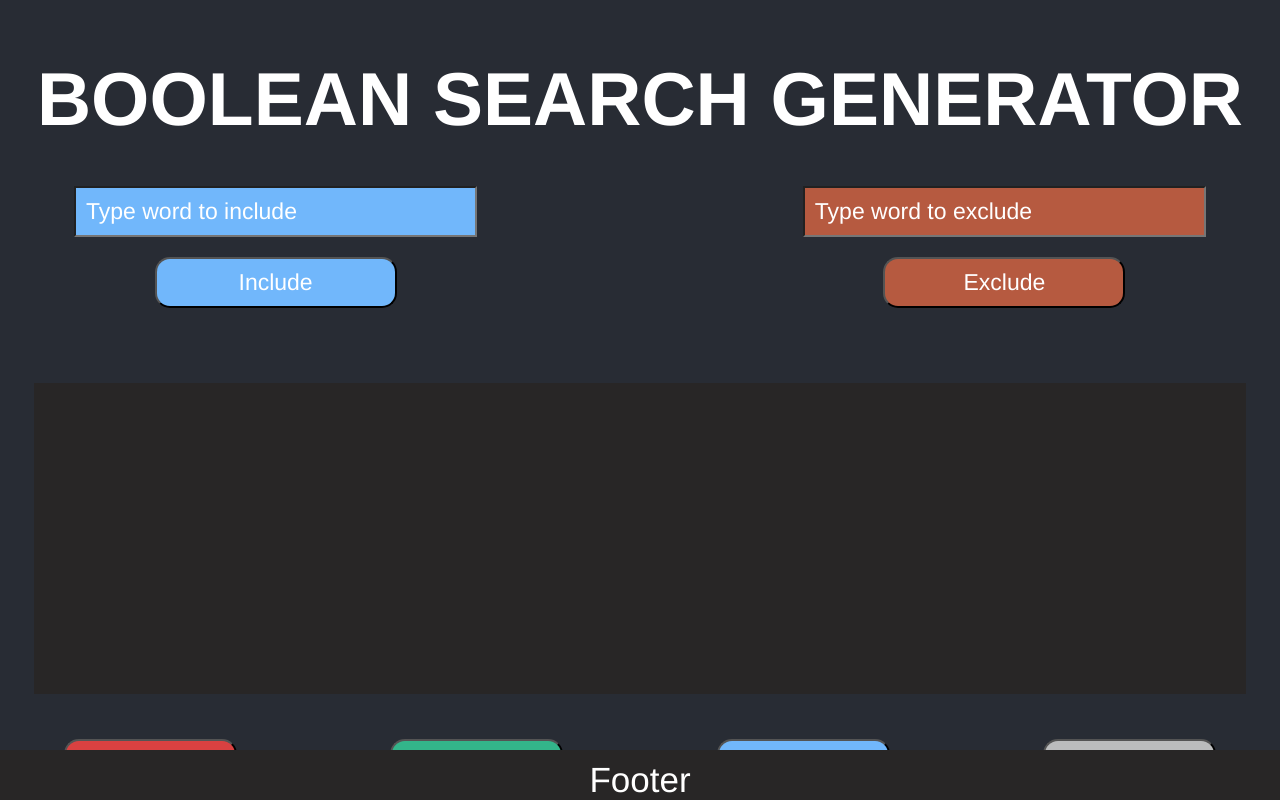
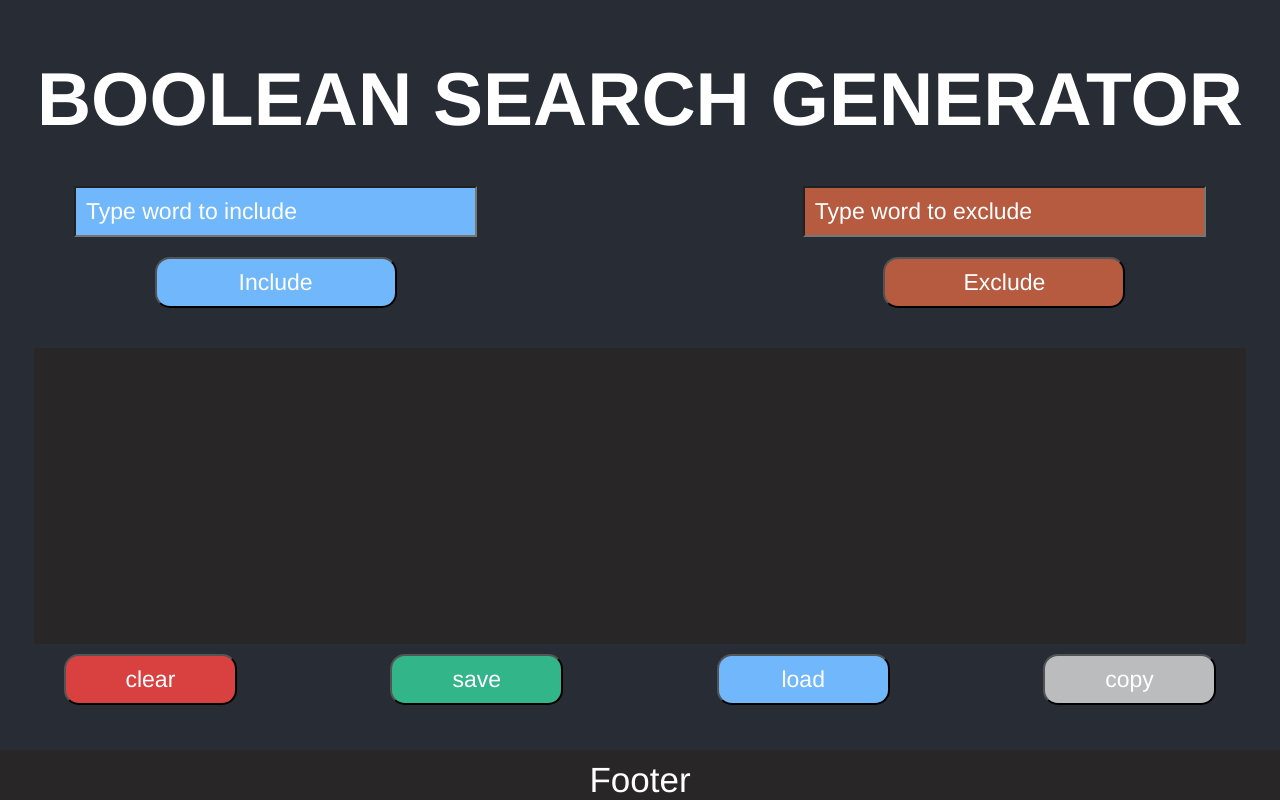
Before and after one commit to jkenjidc/LinkedInBooleanSearchTool, a React (Create React App) app: page / in a window 1280 px wide. Built offline with nearby package versions, Linux system fonts and the light colour scheme.

Commit message:
Fixed Readme and footer

```diff
--- a/src/SearchGenerator.module.css
+++ b/src/SearchGenerator.module.css
@@ -30,6 +30,7 @@
 
 .Display{
     padding: 30px;
+    margin: 0;
     display: flex;
     align-items: flex-start;
     color: #FFFFFF;
@@ -61,6 +62,7 @@
     font-family: Helvetica, sans-serif;
     padding: 10px;
     border-radius: 15px;
+    margin-bottom: 85px;
 
 }
 .Inputs{
```
Also changed, not shown: 1 other file (tests, documents, lock files or other folders).
